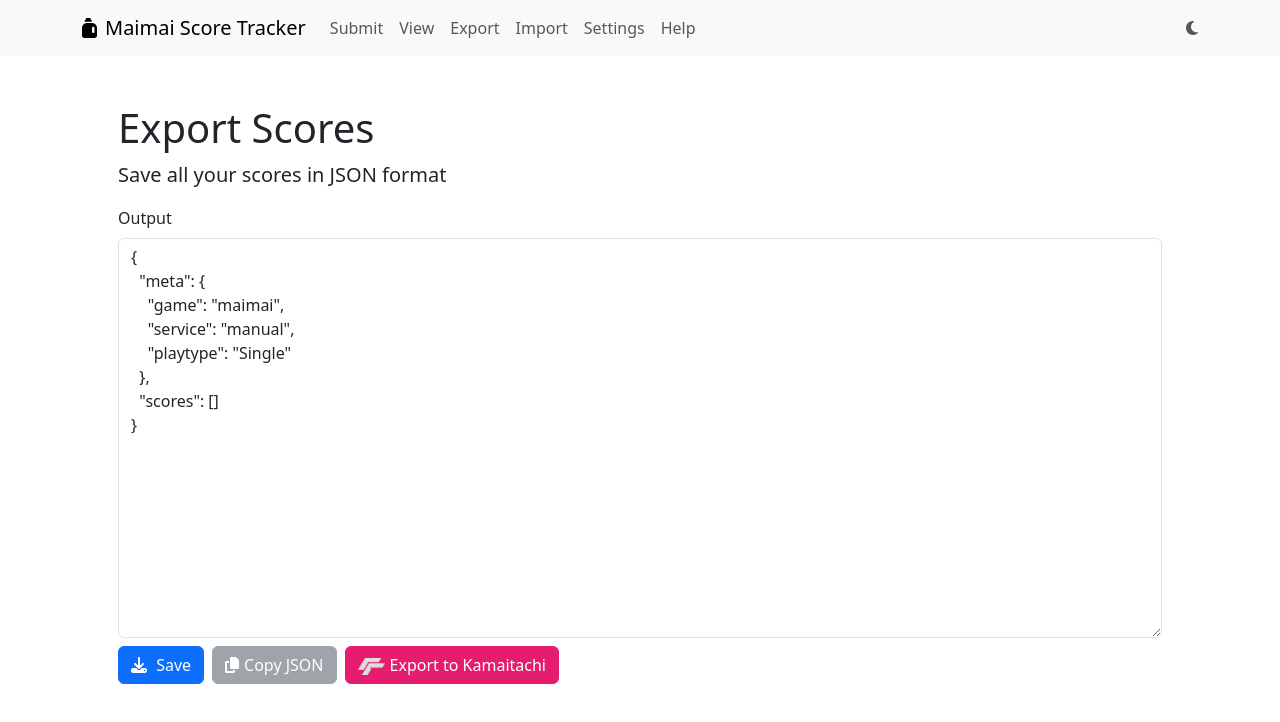
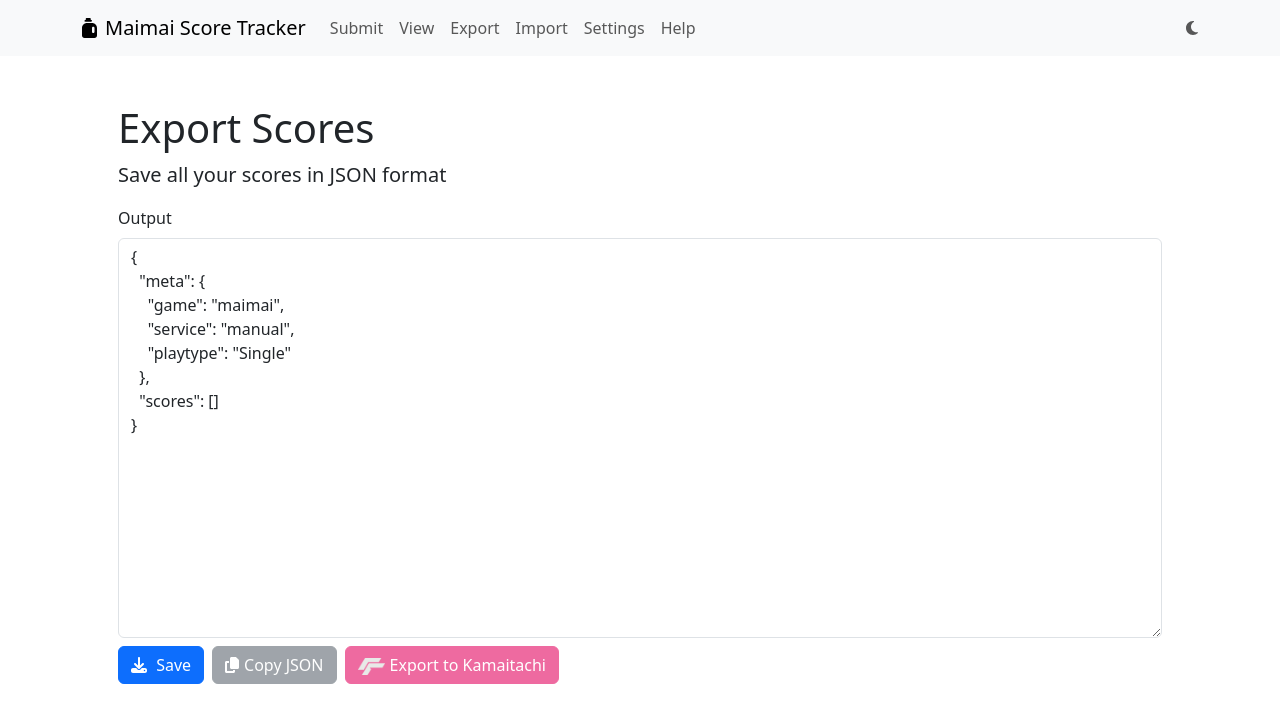
Before and after one commit to corndogit/maimai-score-tracker, a React (Vite) app: page /export in a window 1280 px wide. Shown: the top 722 px of the page. Built offline with nearby package versions, Linux system fonts and the light colour scheme.

Commit message:
disable kamaitachi button if no scores

```diff
--- a/src/components/export-scores-page/export-scores-page.tsx
+++ b/src/components/export-scores-page/export-scores-page.tsx
@@ -125,7 +125,15 @@ export const ExportScoresPage = () => {
           <FontAwesomeIcon icon={copiedState ? faCheck : faCopy} />
           {copiedState ? "Copied!" : "Copy JSON"}
         </Button>
-        <Button className="mt-2 kamaitachi" onClick={handleShowExport}>
+        <Button
+          className="mt-2 kamaitachi"
+          disabled={request.scores.length === 0}
+          onClick={() => {
+            if (request.scores.length > 0) {
+              handleShowExport();
+            }
+          }}
+        >
           <Image src={tachiIcon} />
           Export to Kamaitachi
         </Button>
```
